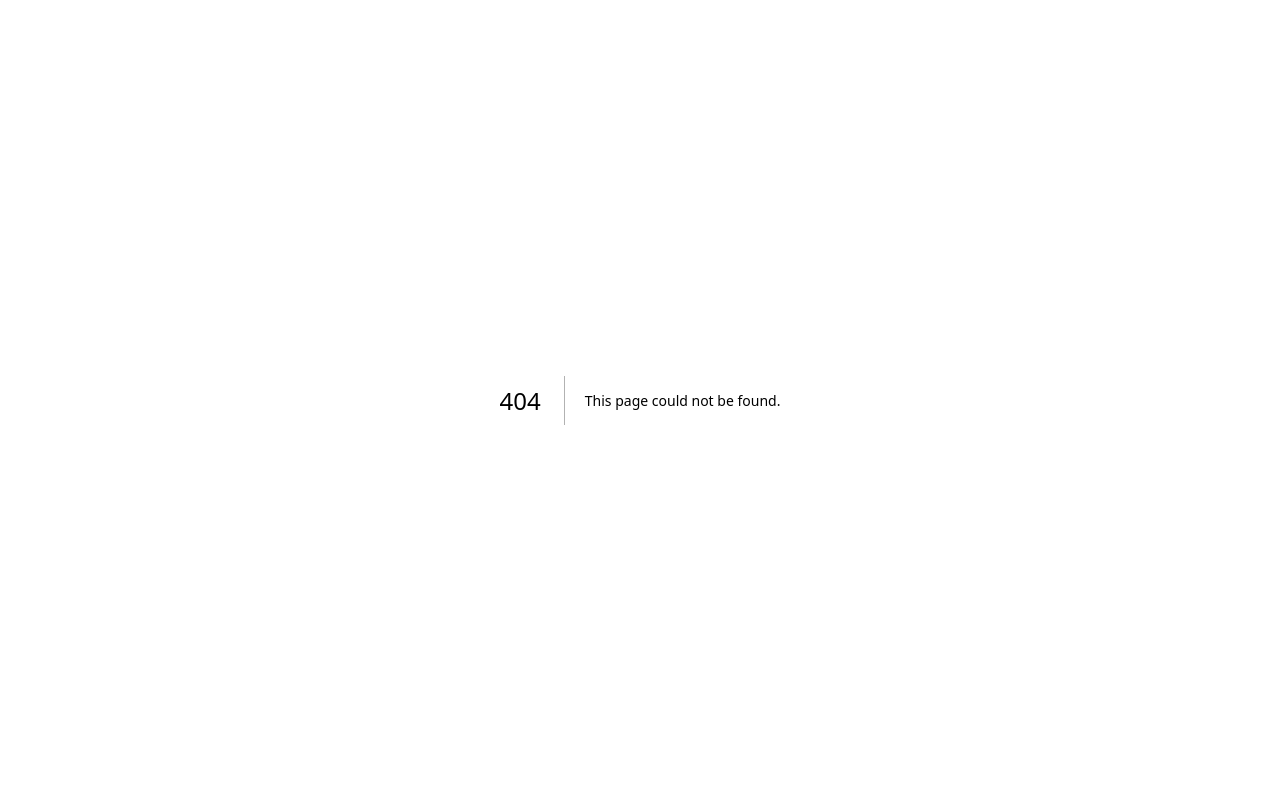
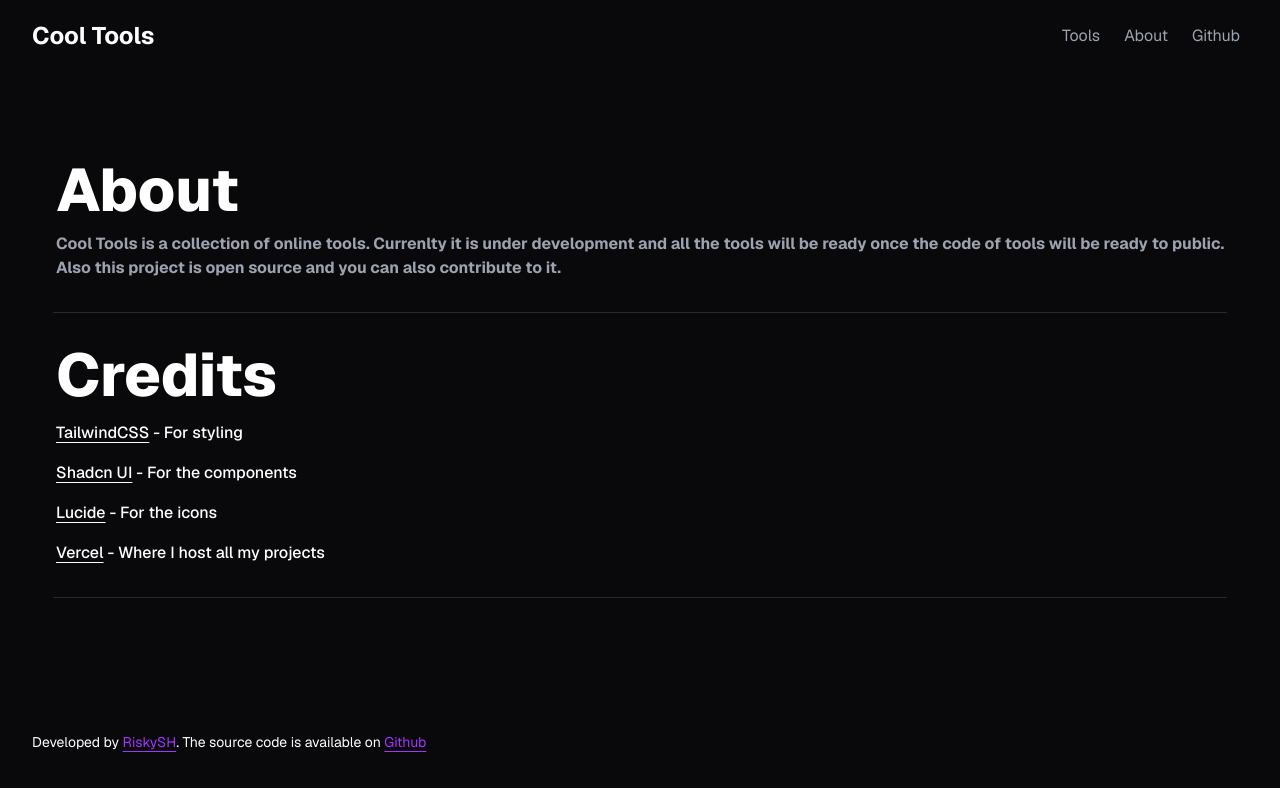
Before and after one commit to riskysh/Tools, a Next.js app: page /about in a window 1280 px wide. Before the commit this address had no page. Shown: the top 788 px of the page. Built offline with nearby package versions, Linux system fonts and the light colour scheme.

Commit message:
New page completed

```diff
--- /dev/null
+++ b/src/app/about/page.jsx
@@ -0,0 +1,32 @@
+import Footer from "@/components/footer";
+import NavBar from "@/components/header";
+
+export default function About() {
+    return (
+        <>
+        <NavBar />
+        <div>
+            <h1 className="text-white text-6xl text-left ml-14 mt-40 font-extrabold">About</h1>
+            <p className="text-gray-400 text-1xl font-bold ml-14 mt-3">Cool Tools
+                is a collection of online tools. Currenlty it is under development and all the tools will
+                 be ready once the code of tools will be ready to public.<br />Also this project is open source
+                 and you can also contribute to it.
+            </p>
+            <hr className="w-11/12 m-auto h-px my-8 bg-[#27272a] border-0" />
+        </div>
+        <div>
+        <h1 className="text-white text-6xl text-left ml-14 mt-4 font-extrabold">Credits</h1>
+        <p className="text-white text-1xl font-medium ml-14 mt-4"><a href="https://tailwindcss.com"
+        className="text-[#ffffff] underline underline-offset-4">TailwindCSS</a> - For styling</p>
+        <p className="text-white text-1xl font-medium ml-14 mt-4"><a href="https://ui.shadcn.com"
+        className="text-[#ffffff] underline underline-offset-4">Shadcn UI</a> - For the components</p>
+        <p className="text-white text-1xl font-medium ml-14 mt-4"><a href="https://lucide.dev"
+        className="text-[#ffffff] underline underline-offset-4">Lucide</a> - For the icons</p>
+        <p className="text-white text-1xl font-medium ml-14 mt-4"><a href="https://vercel.com"
+        className="text-[#ffffff] underline underline-offset-4">Vercel</a> - Where I host all my projects</p>
+        <hr className="w-11/12 m-auto h-px my-8 bg-[#27272a] border-0" />
+        </div>
+        <Footer />
+        </>
+    )
+}
--- a/src/app/page.js
+++ b/src/app/page.js
@@ -1,32 +1,31 @@
 import Footer from "@/components/footer";
-import SiteHeader from "@/components/header";
 import { Button } from "@/components/ui/button";
 import { GitHubLogoIcon } from "@radix-ui/react-icons";
-
-
+import NavBar from "@/components/header";
+import Link from "next/link";
 
 export default function Home() {
   return (
-    <main className="h-full">
-      <SiteHeader />
+    <>
+      <NavBar />
       <div>
       <h1 className="text-white text-center text-7xl font-extrabold mt-44">A collection of the<br></br>
       best <span className="inline-block whitespace-nowrap text-transparent bg-clip-text bg-gradient-to-br from-[#b912b1] to-[#2926c9]"> tools</span>. Just for you</h1>
       <p className="text-gray-400 text-center text-xl font-bold mt-3">
       Cool tools is a collection of online tools you  can use without even signing up</p>
       <div className="mt-4 flex w-full items-center justify-center gap-4">
-        <Button variant='toolsBtn' size='lg'>Get Started</Button>
-        <Button variant='toolsBtnOutline' size='lg'><GitHubLogoIcon className="mr-2" />Github</Button>
+        <Link href="#tools"><Button variant='toolsBtn' size='lg'>Get Started</Button></Link>
+        <Link href="https://github.com/riskysh/Tools"><Button variant='toolsBtnOutline' size='lg'><GitHubLogoIcon className="mr-2" />Github</Button></Link>
       </div>
       </div>
       <div className="">
-        <h1 className="text-white text-center text-6xl font-extrabold mt-48">Cool Tools</h1>
+        <h1 id="tools" className="text-white text-center text-6xl font-extrabold mt-48">Cool Tools</h1>
         <p className="text-gray-400 text-center text-1xl font-semibold mt-3">This project has a lot of tools that will help you</p>
         <div className="mx-auto grid justify-center gap-4 md:max-w-[64rem] md:grid-cols-3 sm:grid-cols-2 mt-10">
 
         <div className="relative overflow-hidden rounded-lg border border-[#27272a] p-2 text-left">
           <div className="flex h-44 flex-col justify-between rounded-md p-6">
-            <svg className="text-white" xmlns="http://www.w3.org/2000/svg" width="50" height="50" viewBox="0 0 24 24" fill="none" stroke="currentColor" stroke-width="2" stroke-linecap="round" stroke-linejoin="round" class="lucide lucide-align-left"><line x1="21" x2="3" y1="6" y2="6"/><line x1="15" x2="3" y1="12" y2="12"/><line x1="17" x2="3" y1="18" y2="18"/></svg>
+          <svg xmlns="http://www.w3.org/2000/svg" width="50" height="50" viewBox="0 0 24 24" fill="none" stroke="#ffffff" stroke-width="2" stroke-linecap="round" stroke-linejoin="round" class="lucide lucide-align-left"><line x1="21" x2="3" y1="6" y2="6"/><line x1="15" x2="3" y1="12" y2="12"/><line x1="17" x2="3" y1="18" y2="18"/></svg>
               <div className="space-y-2 mt-2">
                 <h3 className="font-bold text-white ">Password Generator</h3>
                 <p className="text-gray-400">Generate complex password in just minutes</p>
@@ -36,7 +35,7 @@ export default function Home() {
 
         <div className="relative overflow-hidden rounded-lg border border-[#27272a] p-2 text-left">
           <div className="flex h-44 flex-col justify-between rounded-md p-6">
-          <svg className="text-white" xmlns="http://www.w3.org/2000/svg" width="50" height="50" viewBox="0 0 24 24" fill="none" stroke="currentColor" stroke-width="2" stroke-linecap="round" stroke-linejoin="round" class="lucide lucide-sliders-horizontal"><line x1="21" x2="14" y1="4" y2="4"/><line x1="10" x2="3" y1="4" y2="4"/><line x1="21" x2="12" y1="12" y2="12"/><line x1="8" x2="3" y1="12" y2="12"/><line x1="21" x2="16" y1="20" y2="20"/><line x1="12" x2="3" y1="20" y2="20"/><line x1="14" x2="14" y1="2" y2="6"/><line x1="8" x2="8" y1="10" y2="14"/><line x1="16" x2="16" y1="18" y2="22"/></svg>
+          <svg xmlns="http://www.w3.org/2000/svg" width="50" height="50" viewBox="0 0 24 24" fill="none" stroke="#ffffff" stroke-width="2" stroke-linecap="round" stroke-linejoin="round" class="lucide lucide-notebook-pen"><path d="M13.4 2H6a2 2 0 0 0-2 2v16a2 2 0 0 0 2 2h12a2 2 0 0 0 2-2v-7.4"/><path d="M2 6h4"/><path d="M2 10h4"/><path d="M2 14h4"/><path d="M2 18h4"/><path d="M21.378 5.626a1 1 0 1 0-3.004-3.004l-5.01 5.012a2 2 0 0 0-.506.854l-.837 2.87a.5.5 0 0 0 .62.62l2.87-.837a2 2 0 0 0 .854-.506z"/></svg>
               <div className="space-y-2 mt-2">
                 <h3 className="font-bold text-white ">Write Notes</h3>
                 <p className="text-gray-400">Write and retrive your notes efficiently using write notes</p>
@@ -46,7 +45,7 @@ export default function Home() {
 
         <div className="relative overflow-hidden rounded-lg border border-[#27272a] p-2 text-left">
           <div className="flex h-44 flex-col justify-between rounded-md p-6">
-          <svg className="text-white" xmlns="http://www.w3.org/2000/svg" width="50" height="50" viewBox="0 0 24 24" fill="none" stroke="currentColor" stroke-width="2" stroke-linecap="round" stroke-linejoin="round" class="lucide lucide-list-check"><path d="M11 18H3"/><path d="m15 18 2 2 4-4"/><path d="M16 12H3"/><path d="M16 6H3"/></svg>
+          <svg xmlns="http://www.w3.org/2000/svg" width="50" height="50" viewBox="0 0 24 24" fill="none" stroke="#ffffff" stroke-width="2" stroke-linecap="round" stroke-linejoin="round" class="lucide lucide-list-check"><path d="M11 18H3"/><path d="m15 18 2 2 4-4"/><path d="M16 12H3"/><path d="M16 6H3"/></svg>
               <div className="space-y-2 mt-2">
                 <h3 className="font-bold text-white ">Todo List</h3>
                 <p className="text-gray-400">Manage your task and todos using a comprehensive todo list</p>
@@ -64,6 +63,6 @@ export default function Home() {
 
       <Footer className="mt-96" />
 
-    </main>
+      </>
   );
 }
--- a/src/components/header.jsx
+++ b/src/components/header.jsx
@@ -1,21 +1,64 @@
-import Link from "next/link";
-import { MainNavItem, Header } from "./components.client";
+"use client"
+import Link from 'next/link';
+import { useState } from 'react';
 
-export default function SiteHeader() {
-    return (
-        <>
-        <Header className="container z-40 top-0 sticky flex h-20 items-center justify-between py-6 w-full transition-[height]">
-                <div className="flex gap-6 md:gap-10">
-                    <Link href="/" className="items-center gap-1 flex group">
-                        {/* <EmailThing /> */}
-                    </Link>
-                    <div className="flex gap-6">
-                        <MainNavItem href="/" title="Features" />
-                        <MainNavItem href="/" title="Pricing" mobileShow />
-                        <MainNavItem href="/" title="Documentation" />
-                    </div>
-                </div>
-            </Header>
-            </>
-    )
+function NavBar() {
+  const [navbar, setNavbar] = useState(false);
+  return (
+    <div>
+      <nav className="w-full bg-[#09090b] fixed top-0 left-0 right-0 z-10">
+        <div className="justify-between px-4 mx-auto lg:max-w-7xl md:items-center md:flex md:px-8">
+          <div>
+            <div className="flex items-center justify-between py-3 md:py-5 md:block">
+              {/* LOGO */}
+              <Link href="/">
+                <h2 className="text-2xl text-white font-bold ">Cool Tools</h2>
+              </Link>
+              {/* HAMBURGER BUTTON FOR MOBILE */}
+              <div className="md:hidden">
+                <button
+                  className="p-2 text-white rounded-md outline-none "
+                  onClick={() => setNavbar(!navbar)}
+                >
+                  {navbar ? (
+                    <svg className='text-white' xmlns="http://www.w3.org/2000/svg" width="30" height="30" viewBox="0 0 24 24" fill="none" stroke="currentColor" stroke-width="2" stroke-linecap="round" stroke-linejoin="round" class="lucide lucide-x"><path d="M18 6 6 18"/><path d="m6 6 12 12"/></svg>
+                  ) : (
+                      <svg className='focus:border-none active:border-none text-white' xmlns="http://www.w3.org/2000/svg" width="30" height="30" viewBox="0 0 24 24" fill="none" stroke="currentColor" stroke-width="2" stroke-linecap="round" stroke-linejoin="round" class="lucide lucide-align-justify"><line x1="3" x2="21" y1="6" y2="6"/><line x1="3" x2="21" y1="12" y2="12"/><line x1="3" x2="21" y1="18" y2="18"/></svg>
+                  )}
+                </button>
+              </div>
+            </div>
+          </div>
+          <div>
+            <div
+              className={`flex-1 justify-self-center pb-3 mt-8 md:block md:pb-0 md:mt-0 ${
+                navbar ? 'p-12 md:p-0 block' : 'hidden'
+              }`}
+            >
+              <ul className="gap-2 h-40 md:h-auto items-center justify-center md:flex ">
+                <li className="text-gray-400 py-2 md:px-2 text-center  md:border-b-0  hover:text-[#a333ff]  md:hover:text-[#a333ff] md:hover:bg-transparent">
+                  <Link href="/#tools" onClick={() => setNavbar(!navbar)}>
+                    Tools
+                  </Link>
+                </li>
+                <li className="text-gray-400 py-2 px-2 text-center  md:border-b-0  hover:text-[#a333ff]  md:hover:text-[#a333ff] md:hover:bg-transparent">
+                  <Link href="/about" onClick={() => setNavbar(!navbar)}>
+                    About
+                  </Link>
+                </li>
+                <li className="text-gray-400 py-2 px-2 text-center md:border-b-0  hover:text-[#a333ff]  md:hover:text-[#a333ff] md:hover:bg-transparent">
+                  <Link href="https://github.com/riskysh/Tools" onClick={() => setNavbar(!navbar)}>
+                    Github
+                  </Link>
+                </li>
+              </ul>
+            </div>
+          </div>
+        </div>
+      </nav>
+    </div>
+
+  );
 }
+
+export default NavBar;
```
Also changed, not shown: src/app/globals.css (line endings or trailing spaces).
